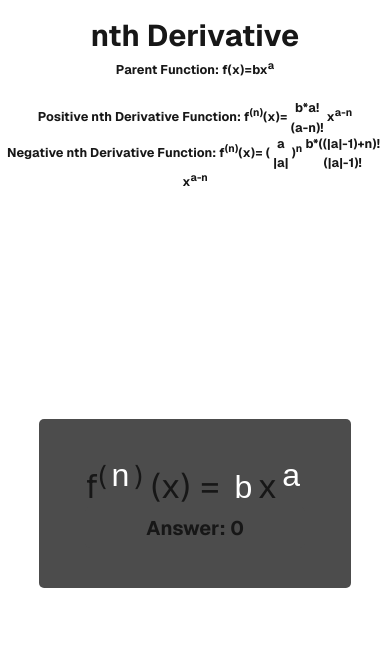
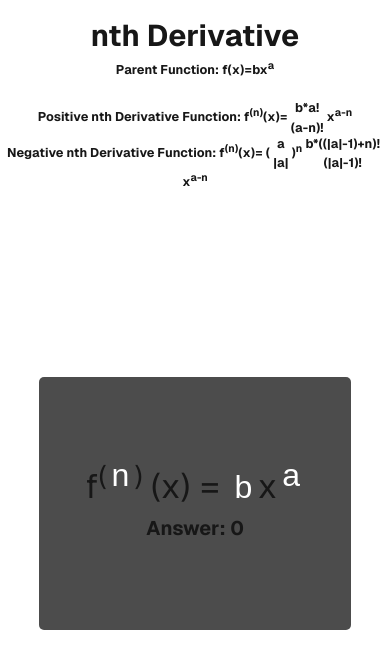
Before and after one commit to PythonDarklord/nth-derivative, a Next.js app: page / in a window 390 px wide. Shown: the top 668 px of the page. Built offline with nearby package versions, Linux system fonts and the light colour scheme.

Commit message:
UI Improvements

```diff
--- a/styles/Home.module.css
+++ b/styles/Home.module.css
@@ -60,8 +60,6 @@
 }
 
 .answer {
-  background: #4c4c4c;
-  border-radius: 5px;
   padding: 1vh;
   font-size: 2vb;
 }
@@ -260,6 +258,7 @@ a.secondary {
   }
   .function {
     width: 80vw;
+    height: 30vh;
     margin: 25vh 0 0;
   }
   .function label {
```
